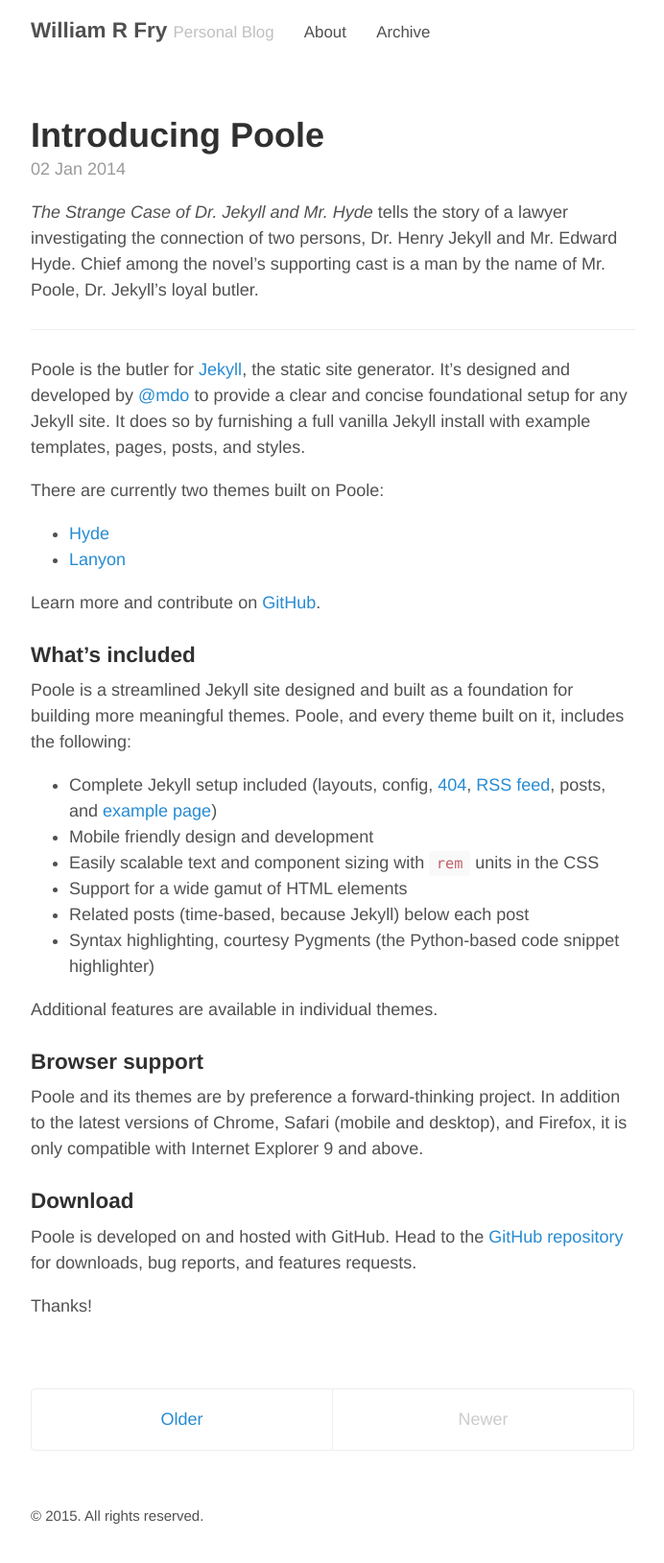
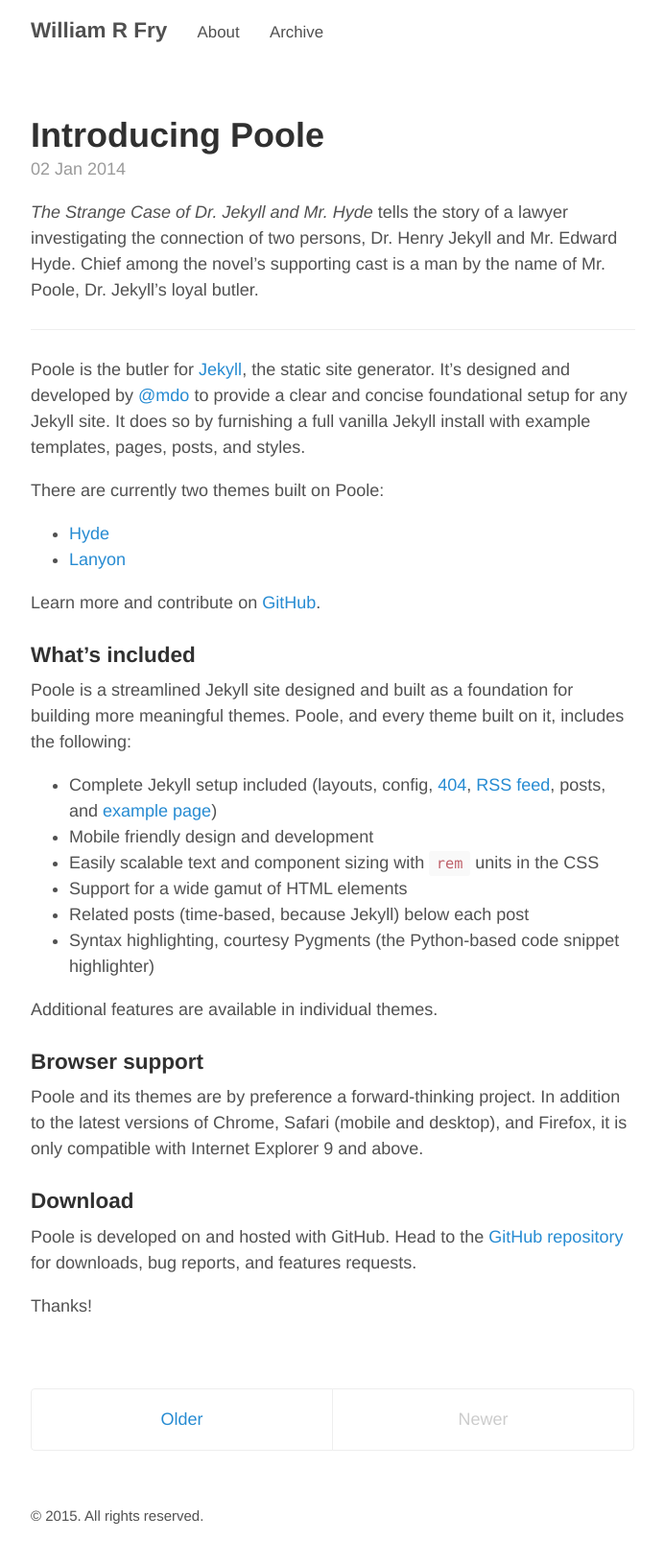
Before and after one commit to Audace/audace.github.io, a Jekyll site: the page built from index.html, in a window 1280 px wide. Shown: the whole page at 96% size, without its empty margins (293-985 px from the left). Built offline with Jekyll 4.4.1, drawn with Linux system fonts in a browser that asks for light colours; the list of posts is cut into pages by our own code.

Commit message:
Remove tagline

```diff
--- a/_config.yml
+++ b/_config.yml
@@ -6,7 +6,7 @@
 
 # Setup
 title:               William R Fry
-tagline:             Personal Blog
+tagline:
 url:                 http://williamrfry.com
 paginate:            1
 baseurl:             ""
```
